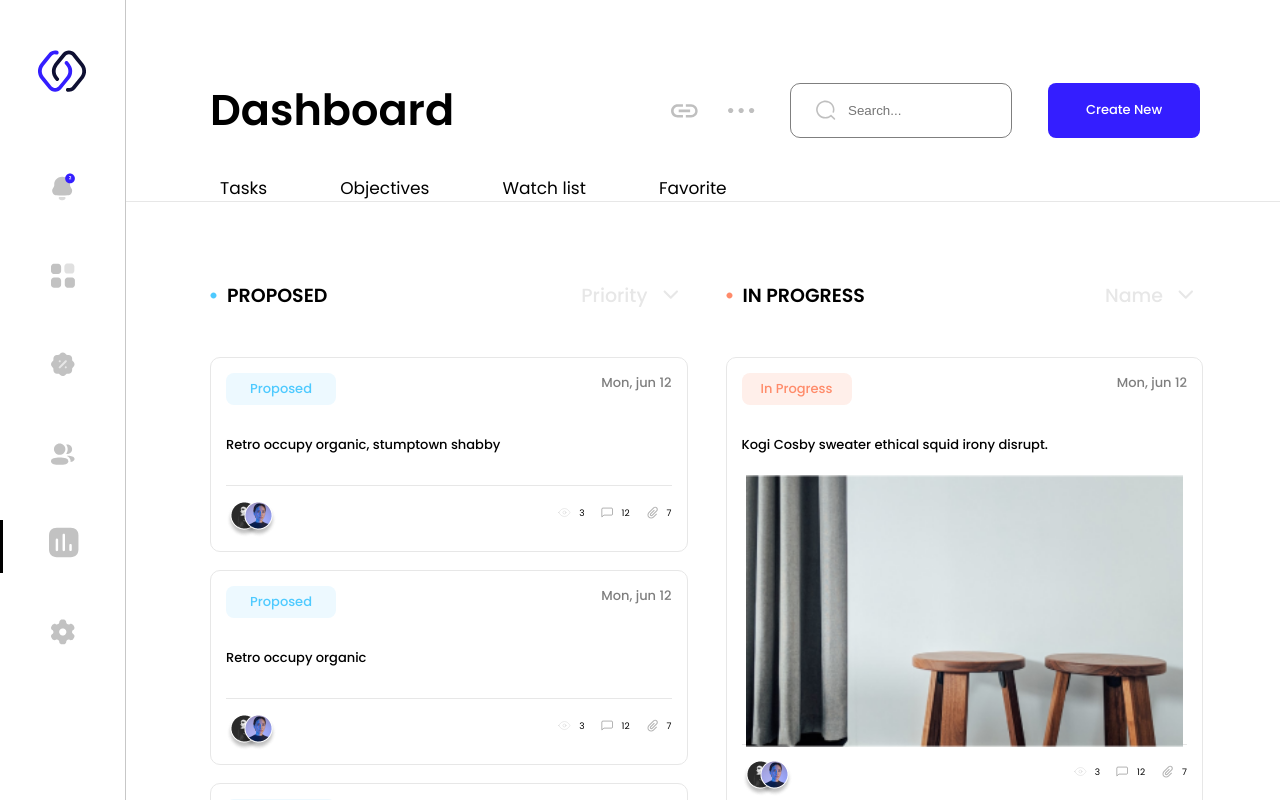
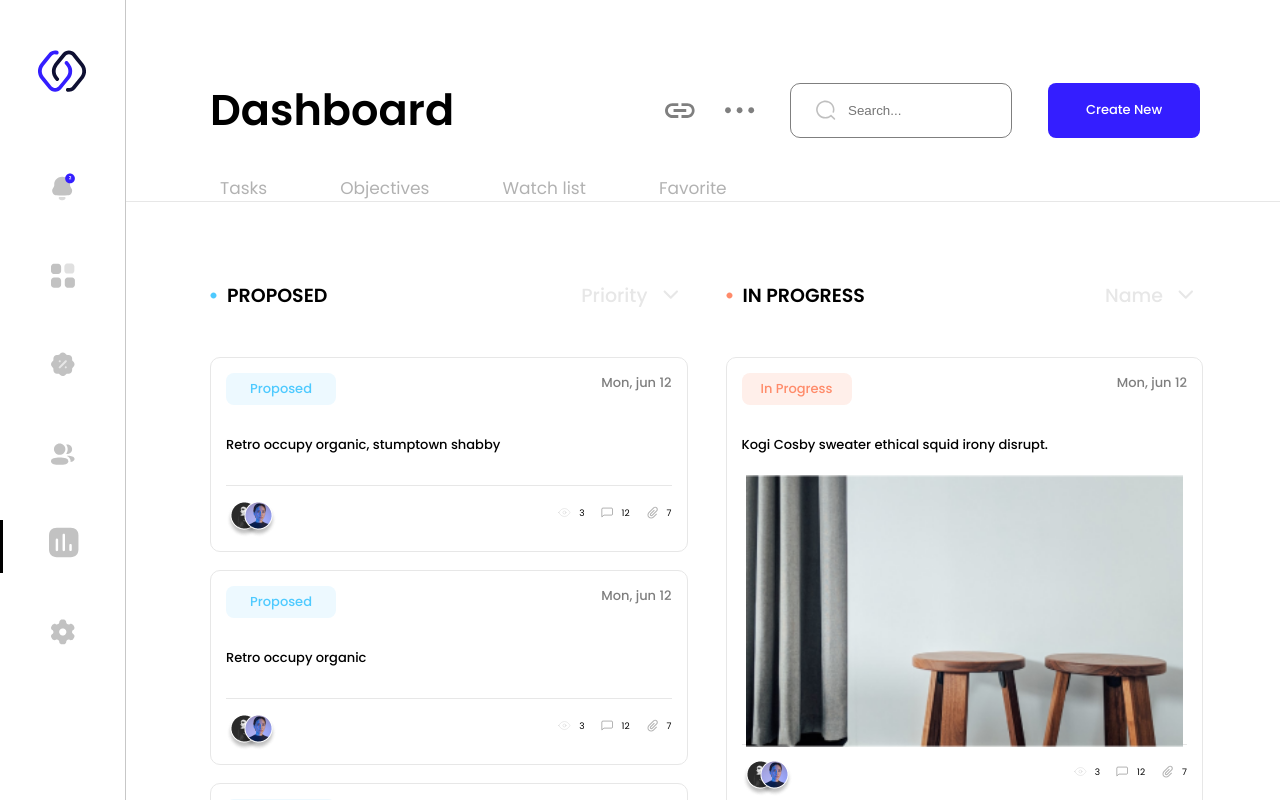
Before and after one commit to TheMuCiT/FirstExampleDesign, a React (Create React App) app in the folder frontend/: page /stats in a window 1280 px wide. Shown: the top 800 px of the page. Built offline with nearby package versions, Linux system fonts and the light colour scheme.

Commit message:
animation update

```diff
--- a/frontend/src/pages/dashboard/DashboardItem/dashboardItem.css
+++ b/frontend/src/pages/dashboard/DashboardItem/dashboardItem.css
@@ -5,7 +5,8 @@
 }
 
 .dashboardItemBox:hover {
-     box-shadow: 5px 5px 15px rgb(163, 163, 163);
+     box-shadow: 10px 10px 25px 10px rgba(163, 163, 163, 0.5);
+     transform: scale(1.01, 1.01);
 }
 
 .dashboardItemBoxHeader {
--- a/frontend/src/pages/dashboard/DashboardTitle/DashboardTitle.js
+++ b/frontend/src/pages/dashboard/DashboardTitle/DashboardTitle.js
@@ -1,8 +1,8 @@
 import React from 'react'
 
 import SearchIcon from '../../../icons/SearchIcon'
-import SearchIcon1 from '../../../icons/SearchIcon1'
-import SearchIcon2 from '../../../icons/SearchIcon2'
+import { ReactComponent as SearchIcon1SVG } from '../../../icons/SearchIcon1SVG.svg'
+import { ReactComponent as SearchIcon2SVG } from '../../../icons/SearchIcon2SVG.svg'
 
 import './dashboardTitle.css'
 
@@ -14,10 +14,10 @@ const DashboardTitle = () => {
                </div>
                <div className='dashboardTitleRight'>
                     <div className='dashboardTitleRightIcon mobileDisable'>
-                         <SearchIcon1 />
+                         <SearchIcon1SVG className='SearchIcon1SVG' />
                     </div>
                     <div className='dashboardTitleRightIcon mobileDisable'>
-                         <SearchIcon2 />
+                         <SearchIcon2SVG className='SearchIcon1SVG' />
                     </div>
                     <div className='dashboardTitleRightSearch mobileDisable'>
                          <div className='dashboardTitleRightSearchIcon'>
--- a/frontend/src/pages/dashboard/DashboardTitle/dashboardTitle.css
+++ b/frontend/src/pages/dashboard/DashboardTitle/dashboardTitle.css
@@ -52,6 +52,27 @@
      outline: none;
      width: 90%;
      color: rgba(0, 0, 0, 0.5);
+}
+
+.SearchIcon1SVG {
+     width: 30px;
+     height: auto;
+}
+
+.SearchIcon1SVG .SearchIcon1 {
+     opacity: 0.3;
+}
+
+.SearchIcon1SVG:hover .SearchIcon1 {
+     opacity: 0.5;
+}
+
+.SearchIcon1SVG:active .SearchIcon1 {
+     opacity: 1;
+}
+
+.dashboardTitleRightSearchInput:focus::placeholder {
+     color: transparent;
 }
 
 .dashboardTitleRightSearchIcon {
--- a/frontend/src/pages/dashboard/dashboard.css
+++ b/frontend/src/pages/dashboard/dashboard.css
@@ -23,13 +23,23 @@
      margin-right: 53px;
 }
 
+.dashboardPageItem:hover {
+     transform: scale(1.05);
+}
+
 .dashboardPageText {
      margin: 0px 10px;
      text-decoration: none;
      color: black;
      font-weight: 400;
      font-size: 17px;
+     opacity: 0.3;
      white-space: nowrap;
+}
+
+.dashboardPageText:hover {
+     opacity: 0.5;
+     transform: scale(0.8);
 }
 
 .TESTLINE {
@@ -46,6 +56,8 @@
 
 .activeTop {
      border-bottom: 3px solid black;
+     opacity: 1 !important;
+     transform: scale(1) !important;
 }
 
 @media only screen and (max-width: 1110px) {
```
Also changed, not shown: frontend/src/icons/SearchIcon1SVG.svg (added), frontend/src/icons/SearchIcon2SVG.svg (added).
